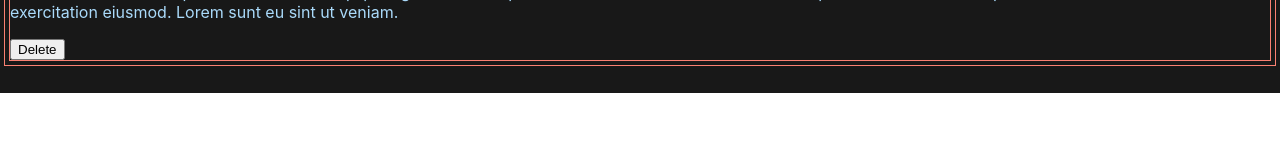
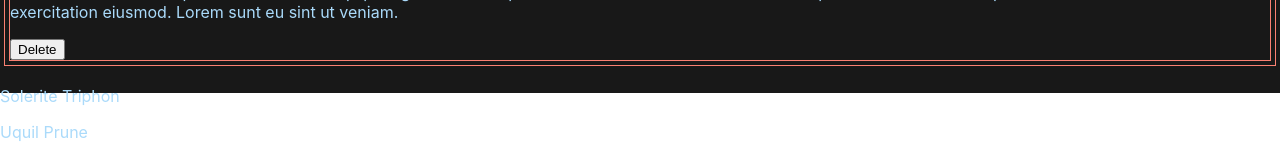
Before and after one commit to RShw/react-app-course, a React (Create React App) app: page / in a window 1280 px wide. Shown: the part 707-862 px from the top of the page. Before the commit the page ends 800 px from the top, so only its background shows below. Built offline with nearby package versions, Linux system fonts and the light colour scheme; the HTML template or start-up script is replaced by a standard one.

Commit message:
State 1 : example of useContext

```diff
--- a/src/App.js
+++ b/src/App.js
@@ -2,6 +2,10 @@ import React, {useState} from "react";
 import { styles } from "./styles"
 import ListImage from "./components/ListImage";
 import FormImage from "./components/FormImage";
+
+//Import for Basix Example of useContext
+import UserProvider from "./ContextProviderExample/hooks/UserContext";
+import DisplayUser from "./ContextProviderExample/components/DisplayUser";
 
 function App() {
 
@@ -26,6 +30,11 @@ function App() {
     <div style={styles.container}>
       <FormImage setData={setData} data={data}/>
       <ListImage data={data} setData={setData}/>
+
+      {/* Example of basic Context Provider */}
+      <UserProvider>
+        <DisplayUser/>
+      </UserProvider>
     </div>
   );
 }
--- /dev/null
+++ b/src/ContextProviderExample/components/DisplayUser.js
@@ -0,0 +1,18 @@
+import React, {useContext} from 'react'
+import { UserContext } from '../hooks/UserContext'
+import { styles } from './styles'
+
+function DisplayUser() {
+
+    const users = useContext(UserContext)
+
+    return (
+        <div>
+            {users.map(user => (
+                <p style={styles.text}>{user.lastName} {user.firstName}</p>
+            ))}
+        </div>
+    )
+}
+
+export default DisplayUser
--- /dev/null
+++ b/src/ContextProviderExample/components/styles.js
@@ -0,0 +1,5 @@
+export const styles = {
+    text: {
+        color: "#aadafa"
+    },
+  }
--- /dev/null
+++ b/src/ContextProviderExample/hooks/UserContext.js
@@ -0,0 +1,25 @@
+import React, {createContext} from "react";
+
+export const UserContext = createContext()
+
+function UserProvider({children}) {
+
+  const initialState = [
+    {
+      firstName: "Triphon",
+      lastName: "Solerite",
+    },
+    {
+      firstName: "Prune",
+      lastName: "Uquil"
+    }
+  ]
+
+  return (
+    <UserContext.Provider value={initialState}>
+      {children}
+    </UserContext.Provider>
+  );
+}
+
+export default UserProvider;
```
